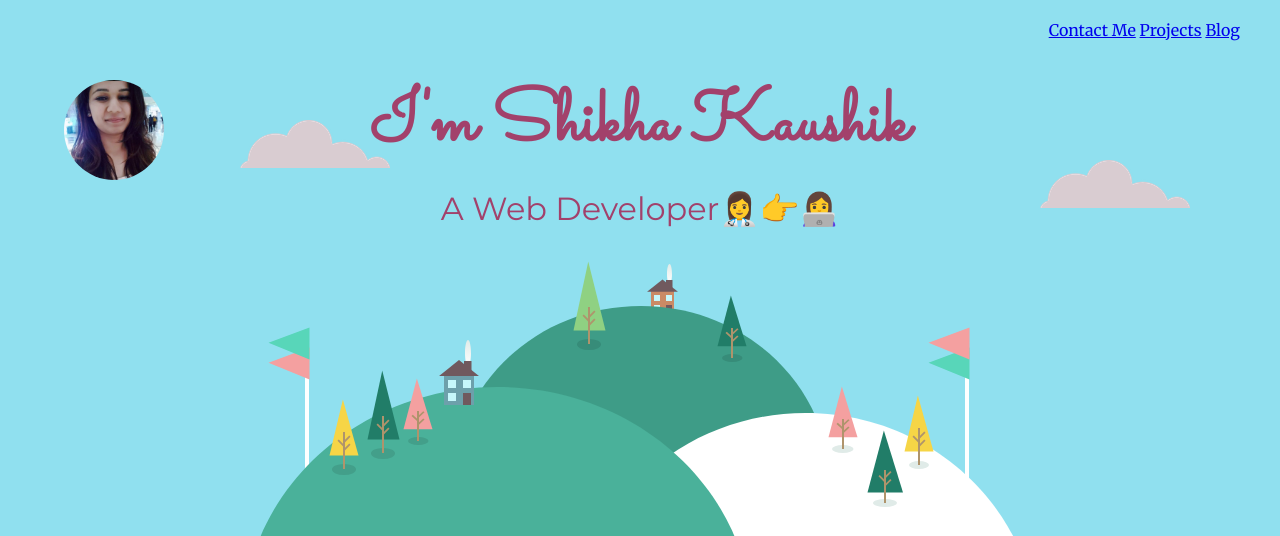
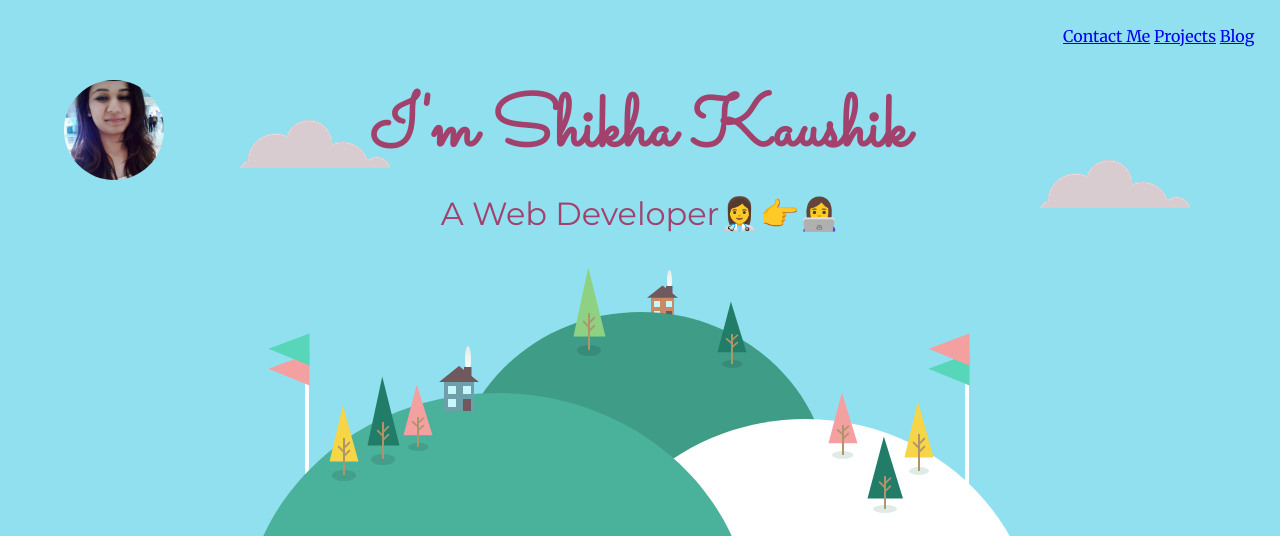
Before and after one commit to SkPb2705/My-First-Website, a plain HTML site: page index.html in a window 1280 px wide. Shown: the top 536 px of the page. Drawn offline with Linux system fonts and the light colour scheme.

Commit message:
Update styles.css

```diff
--- a/css/styles.css
+++ b/css/styles.css
@@ -53,8 +53,8 @@ p {
 
 .topNavBar {
   text-align: right;
-  margin-right: 40px;
-  padding-top: 20px;
+  margin-right: 2%;
+  padding-top: 2%;
 }
 
 .left-cloud {
```
